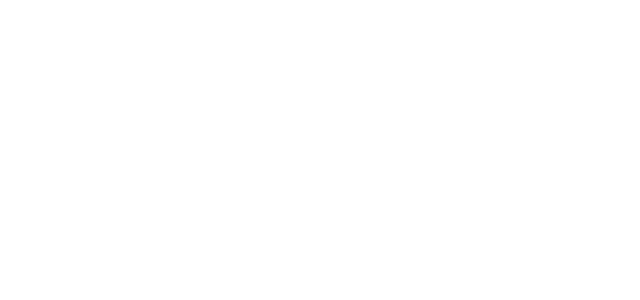
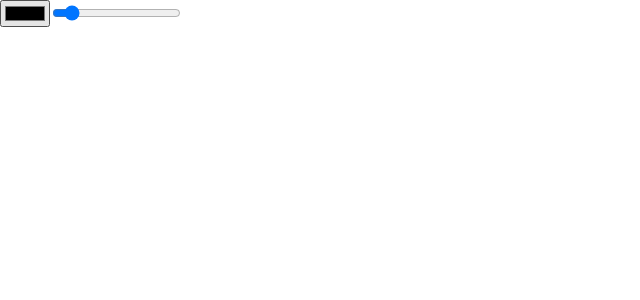
Before and after one commit to ecguerra/Paint_App, a React (Create React App) app: page / in a window 1280 px wide. Shown: the top 300 px of the page, without its empty margins (0-640 px from the left). Built offline with nearby package versions, Linux system fonts and the light colour scheme.

Commit message:
line and color variables set

```diff
--- a/src/Canvas.js
+++ b/src/Canvas.js
@@ -5,6 +5,8 @@
     const canvasRef = useRef(null)
     const ctxRef = useRef(null)
     const [isDrawing, setIsDrawing] = useState(false)
+    const [lineColor, setLineColor] = useState('#000000')
+    const [lineWidth, setLineWidth] = useState(3)
 
     useEffect(()=> {
         const canvas = canvasRef.current
@@ -14,15 +16,33 @@
         canvas.style.height = `${window.innerHeight}px`
 
         const ctx = canvas.getContext('2d')
-
-        // These will all be variables the user can change
         ctx.scale(2,2)
         ctx.lineCap = 'round'
-        ctx.strokeStyle = 'black'
-        ctx.lineWidth = 5
-
         ctxRef.current = ctx
     }, [])
+
+    useEffect(()=> {
+        const canvas = canvasRef.current
+        const ctx = canvas.getContext('2d')
+        ctx.strokeStyle = lineColor
+        ctxRef.current = ctx
+    }, [lineColor])
+
+    useEffect(()=> {
+        const canvas = canvasRef.current
+        const ctx = canvas.getContext('2d')
+        ctx.lineWidth = lineWidth
+        ctxRef.current = ctx
+    }, [lineWidth])
+
+
+    const changeLineColor = e => {
+        setLineColor(e.target.value)
+    }
+
+    const changeLineWidth = e => {
+        setLineWidth(e.target.value)
+    }
 
     const startDrawing = ({nativeEvent}) => {
         const {offsetX, offsetY} = nativeEvent
@@ -45,11 +65,17 @@
     }
 
     return (
+        <>
+            <input type='color' id='colorPicker' name='colorPicker' aria-label='chooseColor'
+                value={lineColor} onChange={changeLineColor}/>
+            <input type='range' id='widthSlider' name='widthSlider' aria-label='chooseLineWidth'
+                min='1' max='20' value={lineWidth} onChange={changeLineWidth}/>
             <canvas
                 onMouseDown = {startDrawing}
                 onMouseUp = {finishDrawing}
                 onMouseMove = {draw}
                 ref = {canvasRef}
             />
+        </>
     )
 }
```
Lines whose indentation alone changed are shown as unchanged.
